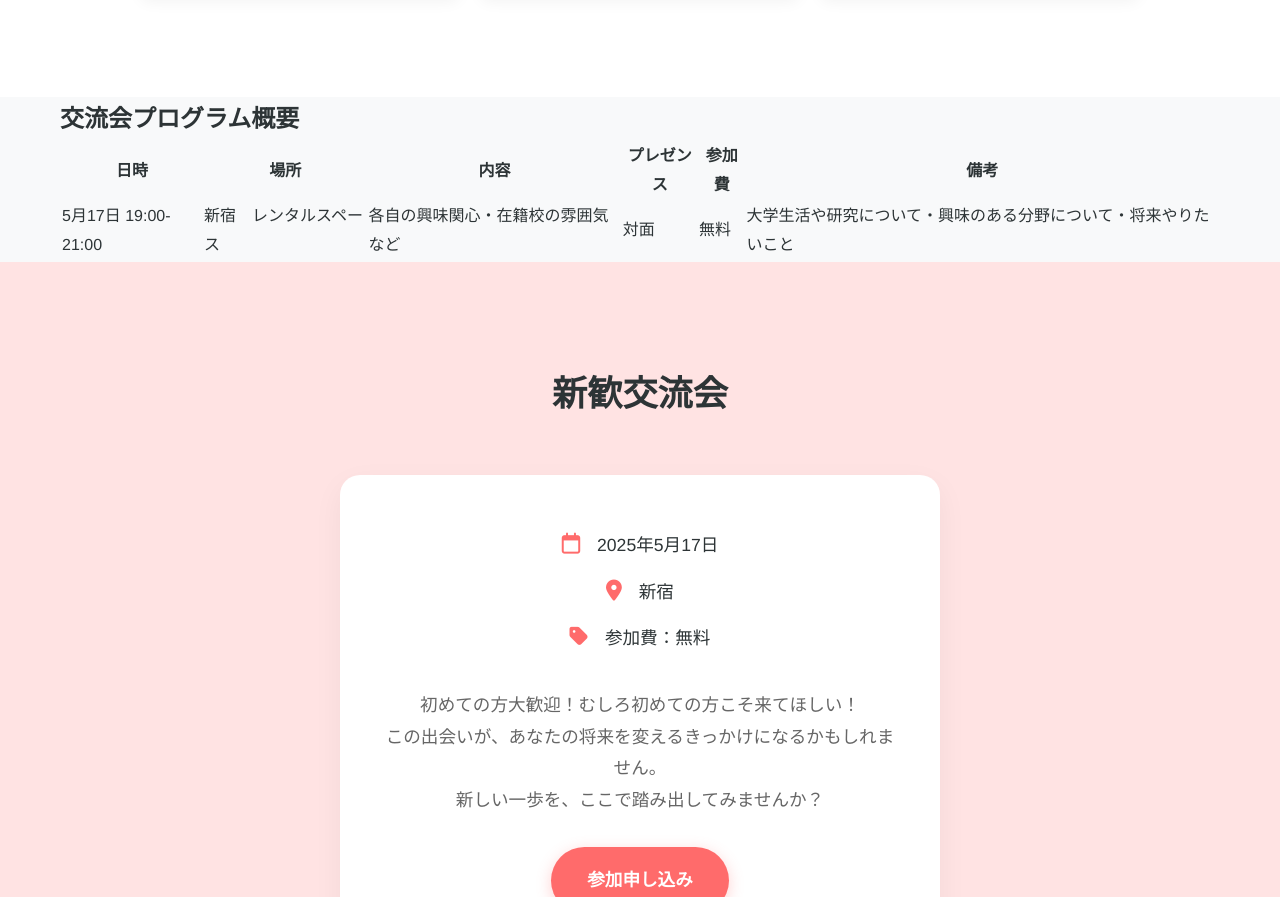
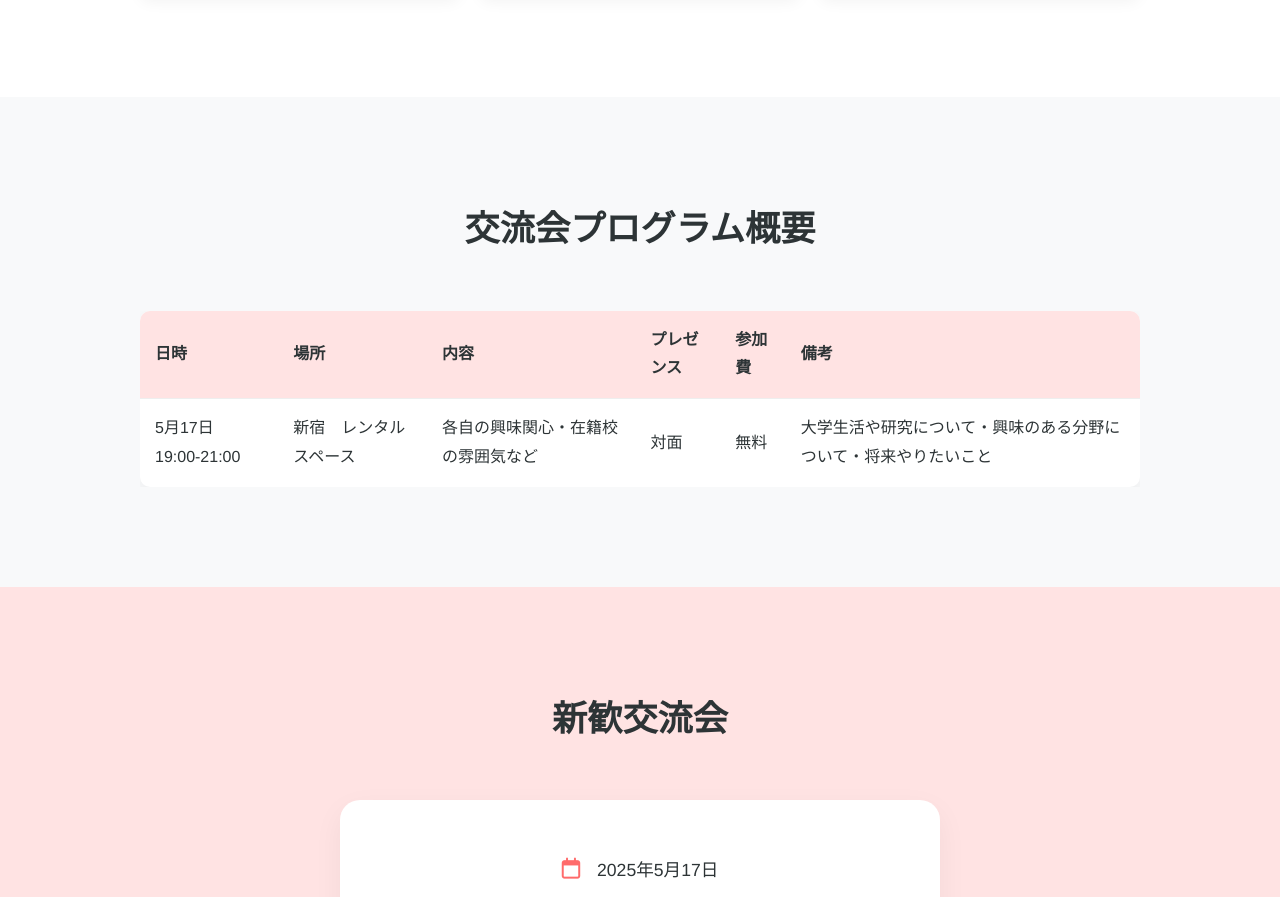
Before and after one commit to MedLink-project/MedLink-project.github.io, a plain HTML site: page index.html in a window 1280 px wide. Shown: the part 2154-3051 px from the top of the page. Drawn offline with Linux system fonts and the light colour scheme.

Commit message:
Update styles.css

```diff
--- a/styles.css
+++ b/styles.css
@@ -348,6 +348,55 @@ footer p {
     font-size: 0.9em;
 }
 
+/* プログラム概要セクション */
+.program {
+    padding: 100px 0;
+    background-color: var(--gray-light);
+}
+
+.program h2 {
+    text-align: center;
+    margin-bottom: 50px;
+    font-weight: 700;
+    font-size: 2.2em;
+}
+
+.program-table {
+    overflow-x: auto;
+    margin: 0 auto;
+    max-width: 1000px;
+}
+
+.program-table table {
+    width: 100%;
+    border-collapse: collapse;
+    box-shadow: 0 5px 15px rgba(0,0,0,0.05);
+    background: white;
+    border-radius: 10px;
+    overflow: hidden;
+}
+
+.program-table th,
+.program-table td {
+    padding: 15px;
+    text-align: left;
+    border-bottom: 1px solid #eee;
+}
+
+.program-table th {
+    background-color: var(--primary-light);
+    color: var(--text-color);
+    font-weight: 600;
+}
+
+.program-table tr:last-child td {
+    border-bottom: none;
+}
+
+.program-table tr:hover {
+    background-color: rgba(255, 107, 107, 0.03);
+}
+
 /* レスポンシブデザイン */
 @media (max-width: 768px) {
     .hero h1 {
@@ -382,6 +431,14 @@ footer p {
     .faq-item {
         padding: 20px;
     }
+
+    .program-table {
+        overflow-x: scroll;
+    }
+
+    .program-table table {
+        min-width: 800px;
+    }
 }
 
 @media (max-width: 480px) {
@@ -398,7 +455,7 @@ footer p {
         font-size: 1em;
     }
 
-    .about h2, .event h2, .faq h2, .members h2, .target h2 {
+    .about h2, .event h2, .faq h2, .members h2, .target h2, .program h2 {
         font-size: 1.8em;
     }
 
```
